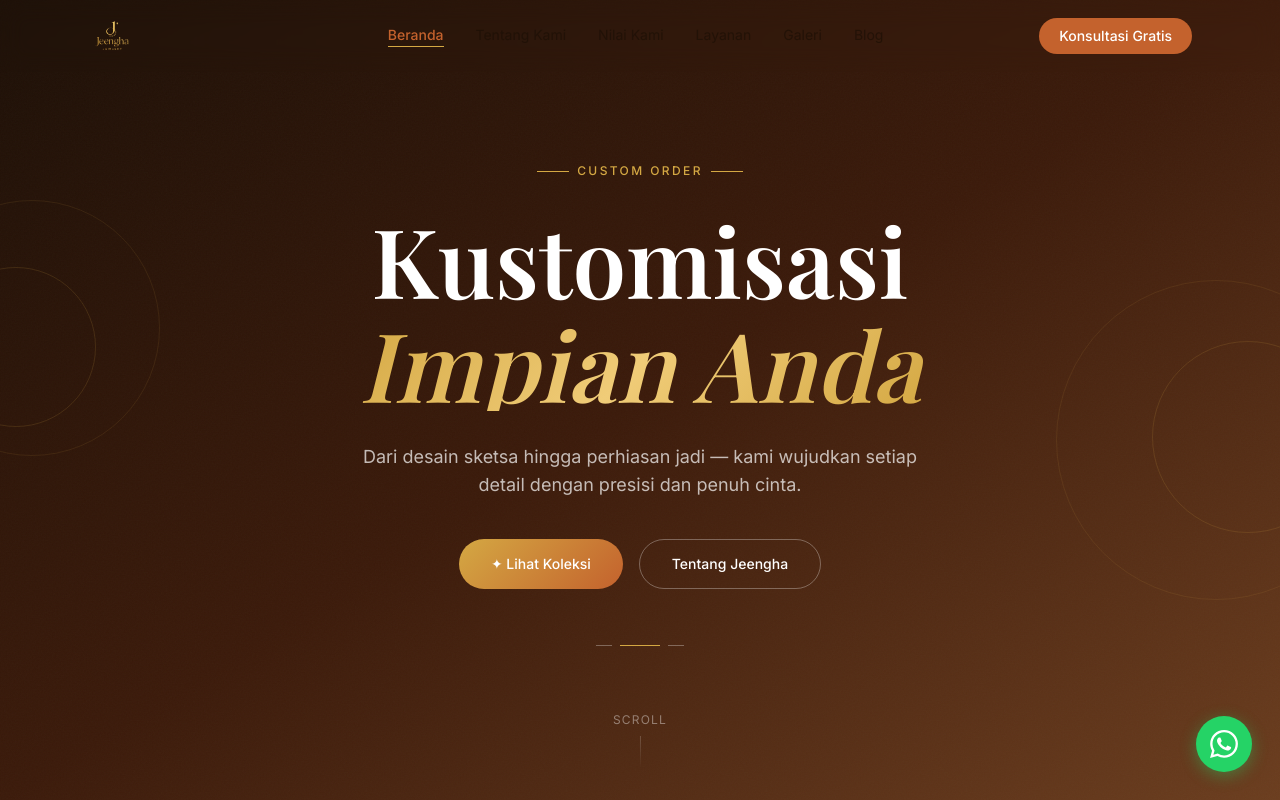
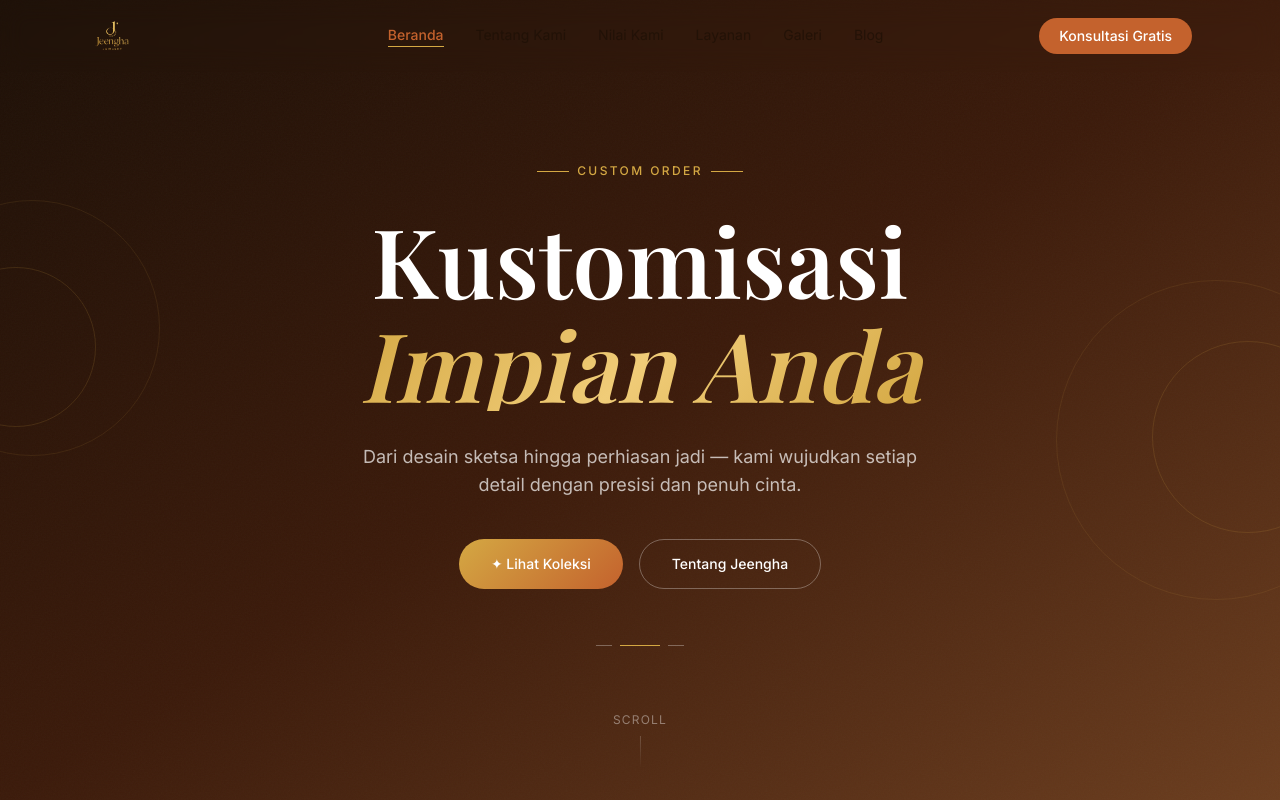
Before and after one commit to ReynaldiCandra/jenghajewelry, a Next.js app: page / in a window 1280 px wide. Shown: the top 800 px of the page. Built offline with nearby package versions, Linux system fonts and the light colour scheme; a web font is replaced by a local one.

Commit message:
fix: remove floating WA button

```diff
--- a/src/app/page.tsx
+++ b/src/app/page.tsx
@@ -10,7 +10,6 @@ import Blog from "@/components/Blog";
 import CTA from "@/components/CTA";
 import Footer from "@/components/Footer";
 import ScrollReveal from "@/components/ScrollReveal";
-import WAButton from "@/components/WAButton";
 import BottomNav from "@/components/BottomNav";
 
 export default function Home() {
@@ -18,7 +17,6 @@ export default function Home() {
     <main>
       <Navbar />
       <ScrollReveal />
-      <WAButton />
       <BottomNav />
       <Hero />
       <About />
```
